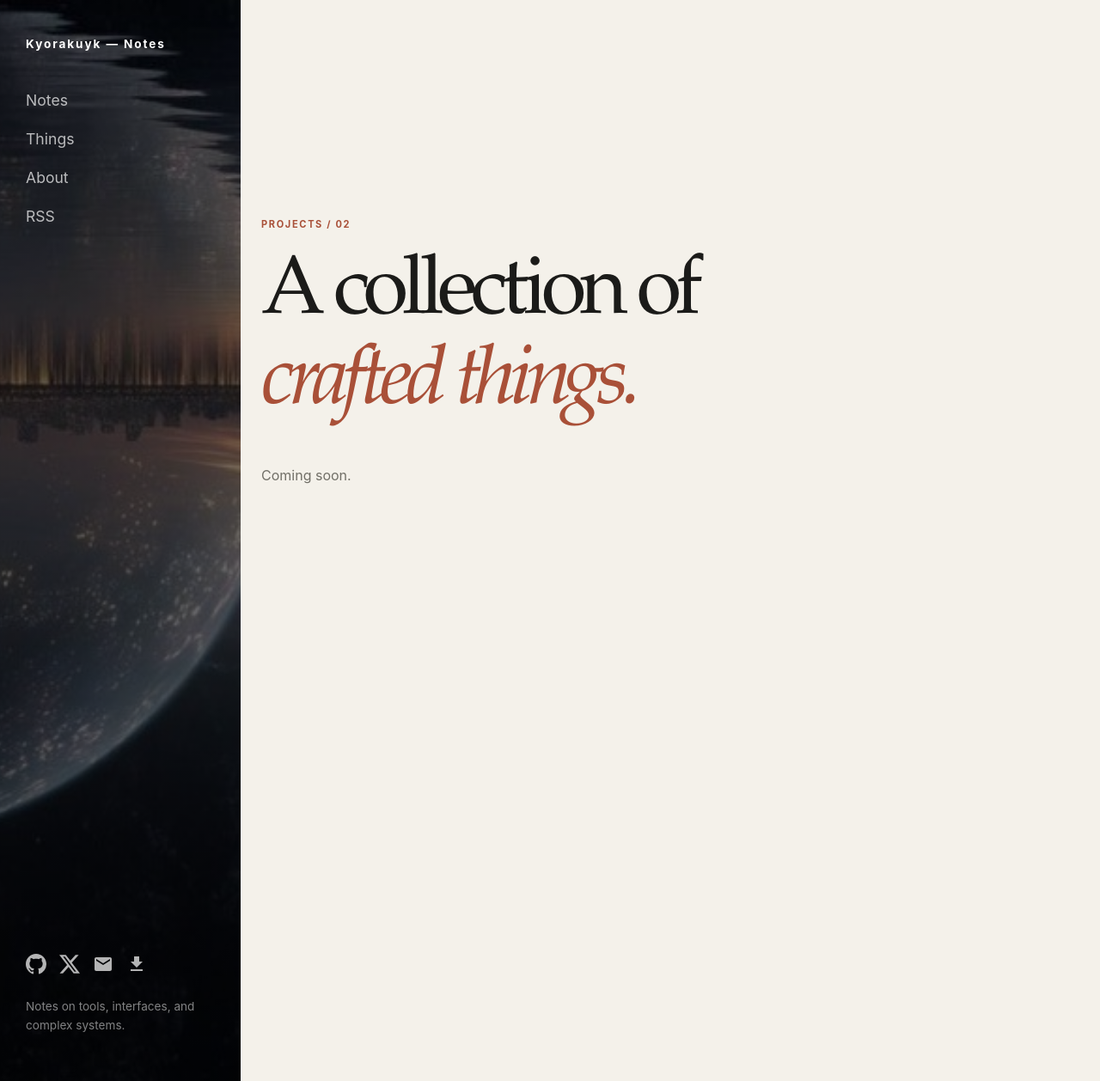
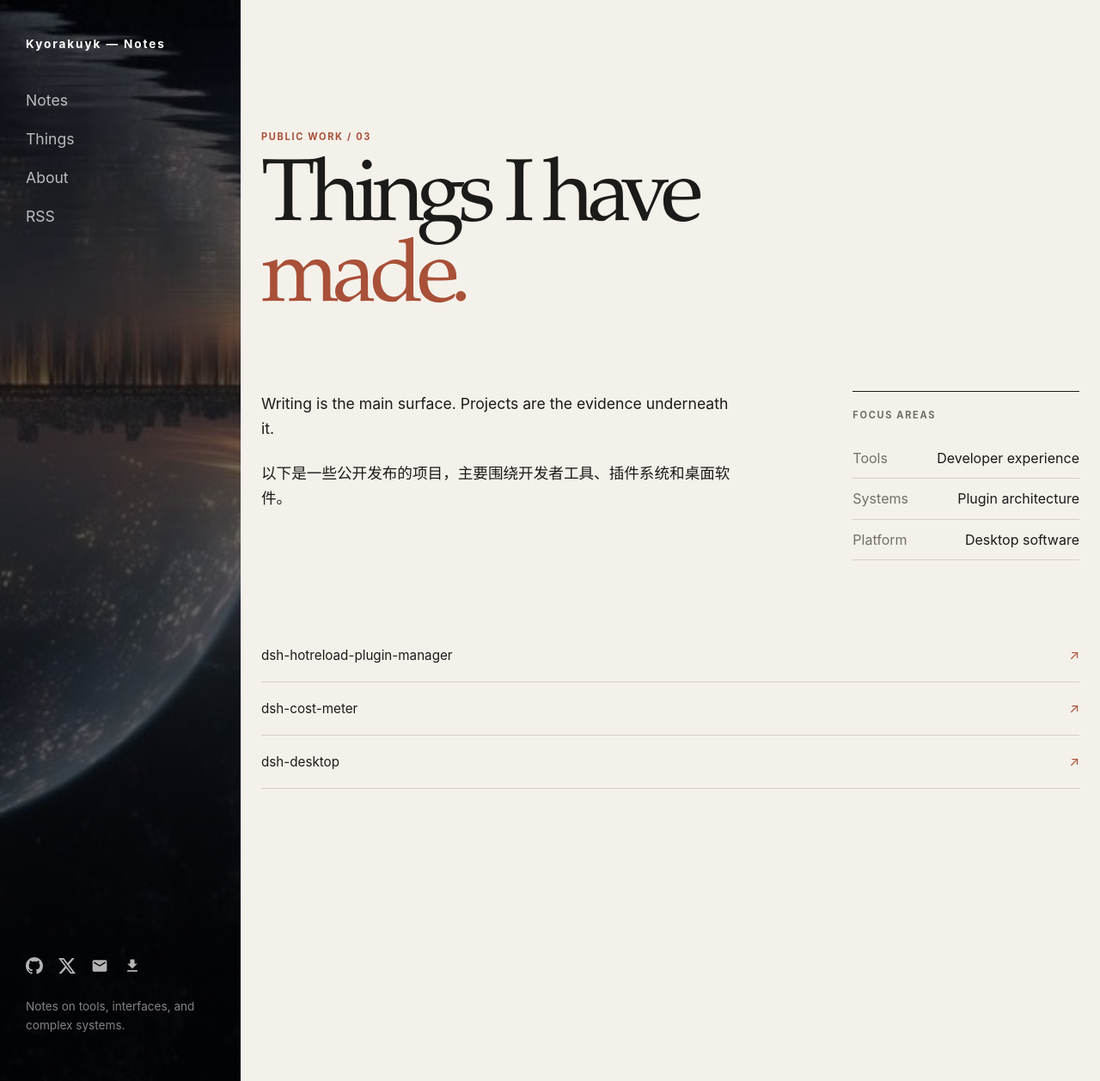
Before and after one commit to kyorakuyk/kyorakuyk.github.io, a Jekyll site: the page built from things.md, in a window 1280 px wide. Shown: the whole page at 86% size. Built offline with Jekyll 4.4.1, drawn with Linux system fonts in a browser that asks for light colours.

Commit message:
fix: icon spacing/sizing, scroll overlap, velocity drag, Notes navigation, Things/RSS pages

```diff
--- a/_includes/sidebar.html
+++ b/_includes/sidebar.html
@@ -1,5 +1,5 @@
 <aside id="sidebar">
-  <!-- Sidebar State Content (Left aligned) -->
+  <!-- Sidebar State Content (Left aligned, visible when sidebar is collapsed) -->
   <div class="sidebar-inner sidebar-content">
     <div class="sidebar-brand">
       <a href="{{ '/' | relative_url }}">{{ site.title | escape }}</a>
@@ -7,25 +7,25 @@
 
     <nav class="sidebar-nav">
       <ul>
-        <li><a href="{{ '/' | relative_url }}#notes" class="nav-notes">Notes</a></li>
+        <li><a href="{{ '/' | relative_url }}" class="nav-notes">Notes</a></li>
         <li><a href="{{ '/things/' | relative_url }}">Things</a></li>
         <li><a href="{{ '/about/' | relative_url }}">About</a></li>
-        <li><a href="{{ '/feed.xml' | relative_url }}">RSS</a></li>
+        <li><a href="{{ '/rss/' | relative_url }}">RSS</a></li>
       </ul>
     </nav>
 
     <div class="sidebar-footer">
       <nav class="social-nav">
-        <a href="https://github.com/kyorakuyk" target="_blank" title="GitHub"><svg width="24" height="24" viewBox="0 0 24 24" fill="currentColor"><path d="M12 0C5.37 0 0 5.37 0 12c0 5.31 3.435 9.795 8.205 11.385.6.105.825-.255.825-.57 0-.285-.015-1.23-.015-2.235-3.015.555-3.795-.735-4.035-1.41-.135-.345-.72-1.41-1.23-1.695-.42-.225-1.02-.78-.015-.795.945-.015 1.62.87 1.845 1.23 1.08 1.815 2.805 1.305 3.495.99.105-.78.42-1.305.765-1.605-2.67-.3-5.46-1.335-5.46-5.925 0-1.305.465-2.385 1.23-3.225-.12-.3-.54-1.53.12-3.18 0 0 1.005-.315 3.3 1.23.96-.27 1.98-.405 3-.405s2.04.135 3 .405c2.295-1.56 3.3-1.23 3.3-1.23.66 1.65.24 2.88.12 3.18.765.84 1.23 1.905 1.23 3.225 0 4.605-2.805 5.625-5.475 5.925.435.375.81 1.095.81 2.22 0 1.605-.015 2.895-.015 3.3 0 .315.225.69.825.57A12.02 12.02 0 0024 12c0-6.63-5.37-12-12-12z"/></svg></a>
-        <a href="#" target="_blank" title="X"><svg width="24" height="24" viewBox="0 0 24 24" fill="currentColor"><path d="M18.901 1.153h3.68l-8.04 9.19L24 22.846h-7.406l-5.8-7.584-6.638 7.584H.474l8.6-9.83L0 1.154h7.594l5.243 6.932ZM17.61 20.644h2.039L6.486 3.24H4.298Z"/></svg></a>
-        <a href="mailto:hi@example.com" title="Email"><svg width="24" height="24" viewBox="0 0 24 24" fill="currentColor"><path d="M20 4H4c-1.1 0-2 .9-2 2v12c0 1.1.9 2 2 2h16c1.1 0 2-.9 2-2V6c0-1.1-.9-2-2-2zm0 4l-8 5-8-5V6l8 5 8-5v2z"/></svg></a>
-        <a href="#" title="Download"><svg width="24" height="24" viewBox="0 0 24 24" fill="currentColor"><path d="M19 9h-4V3H9v6H5l7 7 7-7zM5 18v2h14v-2H5z"/></svg></a>
+        <a href="https://github.com/kyorakuyk" target="_blank" title="GitHub"><svg width="20" height="20" viewBox="0 0 24 24" fill="currentColor"><path d="M12 0C5.37 0 0 5.37 0 12c0 5.31 3.435 9.795 8.205 11.385.6.105.825-.255.825-.57 0-.285-.015-1.23-.015-2.235-3.015.555-3.795-.735-4.035-1.41-.135-.345-.72-1.41-1.23-1.695-.42-.225-1.02-.78-.015-.795.945-.015 1.62.87 1.845 1.23 1.08 1.815 2.805 1.305 3.495.99.105-.78.42-1.305.765-1.605-2.67-.3-5.46-1.335-5.46-5.925 0-1.305.465-2.385 1.23-3.225-.12-.3-.54-1.53.12-3.18 0 0 1.005-.315 3.3 1.23.96-.27 1.98-.405 3-.405s2.04.135 3 .405c2.295-1.56 3.3-1.23 3.3-1.23.66 1.65.24 2.88.12 3.18.765.84 1.23 1.905 1.23 3.225 0 4.605-2.805 5.625-5.475 5.925.435.375.81 1.095.81 2.22 0 1.605-.015 2.895-.015 3.3 0 .315.225.69.825.57A12.02 12.02 0 0024 12c0-6.63-5.37-12-12-12z"/></svg></a>
+        <a href="#" target="_blank" title="X"><svg width="20" height="20" viewBox="0 0 24 24" fill="currentColor"><path d="M18.901 1.153h3.68l-8.04 9.19L24 22.846h-7.406l-5.8-7.584-6.638 7.584H.474l8.6-9.83L0 1.154h7.594l5.243 6.932ZM17.61 20.644h2.039L6.486 3.24H4.298Z"/></svg></a>
+        <a href="mailto:hi@example.com" title="Email"><svg width="20" height="20" viewBox="0 0 24 24" fill="currentColor"><path d="M20 4H4c-1.1 0-2 .9-2 2v12c0 1.1.9 2 2 2h16c1.1 0 2-.9 2-2V6c0-1.1-.9-2-2-2zm0 4l-8 5-8-5V6l8 5 8-5v2z"/></svg></a>
+        <a href="#" title="Download"><svg width="20" height="20" viewBox="0 0 24 24" fill="currentColor"><path d="M19 9h-4V3H9v6H5l7 7 7-7zM5 18v2h14v-2H5z"/></svg></a>
       </nav>
       <p class="tagline">{{ site.description }}</p>
     </div>
   </div>
 
-  <!-- Splash State Content (Centered) -->
+  <!-- Splash State Content (Centered, visible on initial full-screen) -->
   <div class="sidebar-inner splash-content">
     <div class="splash-quote">
       <h1>Make<br>something<br><span>interesting.</span></h1>
@@ -33,19 +33,20 @@
 
     <nav class="splash-nav">
       <ul>
-        <li><a href="{{ '/' | relative_url }}#notes" class="nav-notes">Notes</a></li>
+        <li><a href="{{ '/' | relative_url }}" class="nav-notes">Notes</a></li>
         <li><a href="{{ '/things/' | relative_url }}">Things</a></li>
         <li><a href="{{ '/about/' | relative_url }}">About</a></li>
-        <li><a href="{{ '/feed.xml' | relative_url }}">RSS</a></li>
+        <li><a href="{{ '/rss/' | relative_url }}">RSS</a></li>
       </ul>
     </nav>
 
     <div class="splash-footer">
+      <div class="splash-social-line"></div>
       <nav class="social-nav">
-        <a href="https://github.com/kyorakuyk" target="_blank" title="GitHub"><svg width="24" height="24" viewBox="0 0 24 24" fill="currentColor"><path d="M12 0C5.37 0 0 5.37 0 12c0 5.31 3.435 9.795 8.205 11.385.6.105.825-.255.825-.57 0-.285-.015-1.23-.015-2.235-3.015.555-3.795-.735-4.035-1.41-.135-.345-.72-1.41-1.23-1.695-.42-.225-1.02-.78-.015-.795.945-.015 1.62.87 1.845 1.23 1.08 1.815 2.805 1.305 3.495.99.105-.78.42-1.305.765-1.605-2.67-.3-5.46-1.335-5.46-5.925 0-1.305.465-2.385 1.23-3.225-.12-.3-.54-1.53.12-3.18 0 0 1.005-.315 3.3 1.23.96-.27 1.98-.405 3-.405s2.04.135 3 .405c2.295-1.56 3.3-1.23 3.3-1.23.66 1.65.24 2.88.12 3.18.765.84 1.23 1.905 1.23 3.225 0 4.605-2.805 5.625-5.475 5.925.435.375.81 1.095.81 2.22 0 1.605-.015 2.895-.015 3.3 0 .315.225.69.825.57A12.02 12.02 0 0024 12c0-6.63-5.37-12-12-12z"/></svg></a>
-        <a href="#" target="_blank" title="X"><svg width="24" height="24" viewBox="0 0 24 24" fill="currentColor"><path d="M18.901 1.153h3.68l-8.04 9.19L24 22.846h-7.406l-5.8-7.584-6.638 7.584H.474l8.6-9.83L0 1.154h7.594l5.243 6.932ZM17.61 20.644h2.039L6.486 3.24H4.298Z"/></svg></a>
-        <a href="mailto:hi@example.com" title="Email"><svg width="24" height="24" viewBox="0 0 24 24" fill="currentColor"><path d="M20 4H4c-1.1 0-2 .9-2 2v12c0 1.1.9 2 2 2h16c1.1 0 2-.9 2-2V6c0-1.1-.9-2-2-2zm0 4l-8 5-8-5V6l8 5 8-5v2z"/></svg></a>
-        <a href="#" title="Download"><svg width="24" height="24" viewBox="0 0 24 24" fill="currentColor"><path d="M19 9h-4V3H9v6H5l7 7 7-7zM5 18v2h14v-2H5z"/></svg></a>
+        <a href="https://github.com/kyorakuyk" target="_blank" title="GitHub"><svg width="20" height="20" viewBox="0 0 24 24" fill="currentColor"><path d="M12 0C5.37 0 0 5.37 0 12c0 5.31 3.435 9.795 8.205 11.385.6.105.825-.255.825-.57 0-.285-.015-1.23-.015-2.235-3.015.555-3.795-.735-4.035-1.41-.135-.345-.72-1.41-1.23-1.695-.42-.225-1.02-.78-.015-.795.945-.015 1.62.87 1.845 1.23 1.08 1.815 2.805 1.305 3.495.99.105-.78.42-1.305.765-1.605-2.67-.3-5.46-1.335-5.46-5.925 0-1.305.465-2.385 1.23-3.225-.12-.3-.54-1.53.12-3.18 0 0 1.005-.315 3.3 1.23.96-.27 1.98-.405 3-.405s2.04.135 3 .405c2.295-1.56 3.3-1.23 3.3-1.23.66 1.65.24 2.88.12 3.18.765.84 1.23 1.905 1.23 3.225 0 4.605-2.805 5.625-5.475 5.925.435.375.81 1.095.81 2.22 0 1.605-.015 2.895-.015 3.3 0 .315.225.69.825.57A12.02 12.02 0 0024 12c0-6.63-5.37-12-12-12z"/></svg></a>
+        <a href="#" target="_blank" title="X"><svg width="20" height="20" viewBox="0 0 24 24" fill="currentColor"><path d="M18.901 1.153h3.68l-8.04 9.19L24 22.846h-7.406l-5.8-7.584-6.638 7.584H.474l8.6-9.83L0 1.154h7.594l5.243 6.932ZM17.61 20.644h2.039L6.486 3.24H4.298Z"/></svg></a>
+        <a href="mailto:hi@example.com" title="Email"><svg width="20" height="20" viewBox="0 0 24 24" fill="currentColor"><path d="M20 4H4c-1.1 0-2 .9-2 2v12c0 1.1.9 2 2 2h16c1.1 0 2-.9 2-2V6c0-1.1-.9-2-2-2zm0 4l-8 5-8-5V6l8 5 8-5v2z"/></svg></a>
+        <a href="#" title="Download"><svg width="20" height="20" viewBox="0 0 24 24" fill="currentColor"><path d="M19 9h-4V3H9v6H5l7 7 7-7zM5 18v2h14v-2H5z"/></svg></a>
       </nav>
     </div>
   </div>
--- a/assets/css/site.css
+++ b/assets/css/site.css
@@ -170,9 +170,10 @@ code { padding: 0.1em 0.35em; background: var(--paper-deep); font-size: 0.9em; }
   top: 0;
   z-index: 100;
   color: #fff;
-  cursor: grab;
+  overflow: hidden;
 }
-#sidebar:active { cursor: grabbing; }
+body.state-splash #sidebar { cursor: grab; }
+body.state-splash #sidebar:active { cursor: grabbing; }
 
 .sidebar-inner {
   display: flex;
@@ -200,24 +201,38 @@ code { padding: 0.1em 0.35em; background: var(--paper-deep); font-size: 0.9em; }
 .sidebar-footer { margin-top: auto; color: rgba(255, 255, 255, 0.5); font-size: 0.85rem; display: flex; flex-direction: column; gap: 12px; }
 
 /* Social Nav */
-.social-nav { display: flex; gap: 15px; }
-.social-nav a { color: #fff; text-decoration: none; font-weight: bold; font-size: 0.9rem; opacity: 0.7; transition: opacity 0.2s; }
+.social-nav {
+  display: flex;
+  gap: 18px;
+  align-items: center;
+}
+.social-nav a {
+  color: #fff;
+  text-decoration: none;
+  opacity: 0.7;
+  transition: opacity 0.2s;
+  line-height: 0;
+  display: inline-flex;
+  align-items: center;
+  justify-content: center;
+}
 .social-nav a:hover {
   opacity: 1;
   animation: chromatic-glitch 0.3s cubic-bezier(.25, .46, .45, .94) both infinite;
 }
+.social-nav a svg {
+  display: block;
+  width: 20px;
+  height: 20px;
+}
 
 @keyframes chromatic-glitch {
-  0% { transform: translate(0); filter: drop-shadow(0 0 0 transparent); }
-  20% { transform: translate(-1px, 1px); filter: drop-shadow(2px 0 0 rgba(255,0,0,0.8)) drop-shadow(-2px 0 0 rgba(0,255,255,0.8)); }
-  40% { transform: translate(-1px, -1px); filter: drop-shadow(1px 0 0 rgba(255,0,0,0.8)) drop-shadow(-1px 0 0 rgba(0,255,255,0.8)); }
-  60% { transform: translate(1px, 1px); filter: drop-shadow(-2px 0 0 rgba(255,0,0,0.8)) drop-shadow(2px 0 0 rgba(0,255,255,0.8)); }
-  80% { transform: translate(1px, -1px); filter: drop-shadow(-1px 0 0 rgba(255,0,0,0.8)) drop-shadow(1px 0 0 rgba(0,255,255,0.8)); }
-  100% { transform: translate(0); filter: drop-shadow(0 0 0 transparent); }
-}
-
-.social-nav a svg {
-  display: block;
+  0%   { transform: translate(0);         filter: drop-shadow(0 0 0 transparent); }
+  20%  { transform: translate(-1px, 1px);  filter: drop-shadow(2px 0 0 rgba(255,0,0,0.8)) drop-shadow(-2px 0 0 rgba(0,255,255,0.8)); }
+  40%  { transform: translate(-1px,-1px);  filter: drop-shadow(1px 0 0 rgba(255,0,0,0.8)) drop-shadow(-1px 0 0 rgba(0,255,255,0.8)); }
+  60%  { transform: translate(1px, 1px);   filter: drop-shadow(-2px 0 0 rgba(255,0,0,0.8)) drop-shadow(2px 0 0 rgba(0,255,255,0.8)); }
+  80%  { transform: translate(1px,-1px);   filter: drop-shadow(-1px 0 0 rgba(255,0,0,0.8)) drop-shadow(1px 0 0 rgba(0,255,255,0.8)); }
+  100% { transform: translate(0);         filter: drop-shadow(0 0 0 transparent); }
 }
 
 /* Splash Content */
@@ -267,6 +282,15 @@ code { padding: 0.1em 0.35em; background: var(--paper-deep); font-size: 0.9em; }
 .splash-footer {
   position: absolute;
   bottom: 40px;
+  display: flex;
+  flex-direction: column;
+  align-items: center;
+  gap: 16px;
+}
+.splash-social-line {
+  width: 120px;
+  height: 1px;
+  background: rgba(255, 255, 255, 0.25);
 }
 
 /* Splash State Override */
@@ -312,8 +336,10 @@ body.state-splash #main-content {
   position: absolute;
   top: 0;
   left: 0;
-  transition: transform 0.8s cubic-bezier(0.77, 0, 0.175, 1);
+  transition: transform 0.8s cubic-bezier(0.77, 0, 0.175, 1),
+              opacity 0.6s ease;
   padding: 40px 0;
+  background: var(--paper);
 }
 
 .hero-inner {
@@ -323,16 +349,18 @@ body.state-splash #main-content {
   justify-content: center;
 }
 
-#view-hero { transform: translateY(0); }
-#view-notes { transform: translateY(100%); }
+#view-hero { transform: translateY(0); z-index: 2; }
+#view-notes { transform: translateY(100%); z-index: 1; }
 
 .is-home.view-notes-active #view-hero {
-  transform: translateY(-50%);
+  transform: translateY(-100%);
   opacity: 0;
   pointer-events: none;
+  z-index: 1;
 }
 .is-home.view-notes-active #view-notes {
   transform: translateY(0);
+  z-index: 2;
 }
 
 /* Tag Filters */
--- a/assets/js/interaction.js
+++ b/assets/js/interaction.js
@@ -1,8 +1,11 @@
 document.addEventListener('DOMContentLoaded', () => {
   const body = document.body;
-  const splashQuote = document.querySelector('.splash-quote');
+  const sidebar = document.getElementById('sidebar');
+  const mainContent = document.getElementById('main-content');
 
+  // ==========================================================================
   // 1. Splash Screen Transition
+  // ==========================================================================
   function exitSplash() {
     if (body.classList.contains('state-splash')) {
       body.classList.remove('state-splash');
@@ -10,30 +13,27 @@ document.addEventListener('DOMContentLoaded', () => {
     }
   }
 
-  if (splashQuote) {
-    splashQuote.addEventListener('click', exitSplash);
-  }
-
-  window.addEventListener('wheel', (e) => {
+  // Scroll wheel exits splash
+  window.addEventListener('wheel', () => {
     if (body.classList.contains('state-splash') && window.innerWidth > 768) {
       exitSplash();
     }
   }, { passive: true });
 
-  // 2. Scroll Jacking between Hero and Notes views
+  // ==========================================================================
+  // 2. Scroll Jacking between Hero and Notes views (Home page only)
+  // ==========================================================================
   let isAnimating = false;
   let accumulatedDelta = 0;
   const SCROLL_THRESHOLD = 80;
 
   function switchView(toNotes) {
     if (isAnimating) return;
-
     if (toNotes) {
       body.classList.add('view-notes-active');
     } else {
       body.classList.remove('view-notes-active');
     }
-
     isAnimating = true;
     setTimeout(() => {
       isAnimating = false;
@@ -41,8 +41,7 @@ document.addEventListener('DOMContentLoaded', () => {
     }, 800);
   }
 
-  const mainContent = document.getElementById('main-content');
-
+  if (mainContent) {
     mainContent.addEventListener('wheel', (e) => {
       if (!body.classList.contains('is-home')) return;
       if (window.innerWidth <= 768) return;
@@ -51,9 +50,7 @@ document.addEventListener('DOMContentLoaded', () => {
       const isViewNotesActive = body.classList.contains('view-notes-active');
       const viewNotes = document.getElementById('view-notes');
 
-    if (isViewNotesActive && viewNotes.scrollTop > 0) {
-      return;
-    }
+      if (isViewNotesActive && viewNotes && viewNotes.scrollTop > 0) return;
 
       if (!isViewNotesActive || (isViewNotesActive && e.deltaY < 0)) {
         e.preventDefault();
@@ -65,28 +62,48 @@ document.addEventListener('DOMContentLoaded', () => {
         }
       }
     }, { passive: false });
+  }
 
+  // ==========================================================================
+  // 3. Click handlers (event delegation for Pjax compatibility)
+  // ==========================================================================
   document.addEventListener('click', (e) => {
+    // "Read the notes" button
     const btnReadNotes = e.target.closest('#btn-read-notes');
     if (btnReadNotes && body.classList.contains('is-home')) {
       e.preventDefault();
       exitSplash();
-      switchView(true);
+      setTimeout(() => switchView(true), 100);
+      return;
     }
 
+    // Notes nav link — should exit splash and switch to notes view directly
     const navNotesLink = e.target.closest('.nav-notes');
-    if (navNotesLink && body.classList.contains('is-home')) {
+    if (navNotesLink) {
       e.preventDefault();
+      if (body.classList.contains('is-home')) {
+        // Already on home page, just exit splash and switch view
         exitSplash();
-      switchView(true);
+        setTimeout(() => switchView(true), 100);
+      } else {
+        // On another page, use Pjax to load home, then switch to notes
+        const homeUrl = navNotesLink.href.split('#')[0] || '/';
+        window.history.pushState({ url: homeUrl }, '', homeUrl);
+        loadPage(homeUrl, true); // pass flag to auto-switch to notes
+      }
+      return;
     }
   });
 
-  // 3. Pjax Seamless Page Transitions
+  // ==========================================================================
+  // 4. Pjax Seamless Page Transitions
+  // ==========================================================================
   const cache = new Map();
 
-  async function loadPage(url) {
+  async function loadPage(url, autoSwitchToNotes) {
+    if (!mainContent) return;
     mainContent.style.opacity = '0';
+
     try {
       let html;
       if (cache.has(url)) {
@@ -109,24 +126,20 @@ document.addEventListener('DOMContentLoaded', () => {
         document.title = doc.title;
         body.className = doc.body.className;
 
-        if (url === '/' || url.endsWith('/')) {
+        // Never re-enter splash via Pjax
         body.classList.remove('state-splash');
         body.classList.add('state-sidebar');
-        }
 
-        window.scrollTo(0, 0);
         mainContent.scrollTo(0, 0);
 
         if (window.initTagFilter) window.initTagFilter();
 
-        // Auto open notes view if navigated to /#notes
-        if ((url === '/' || url.endsWith('/')) && window.location.hash === '#notes') {
-          setTimeout(() => {
-            if (typeof switchView === 'function') switchView(true);
-          }, 400); // Wait for fade in
+        mainContent.style.opacity = '1';
+
+        // If we came from Notes link, auto-switch to notes view after content loads
+        if (autoSwitchToNotes && body.classList.contains('is-home')) {
+          setTimeout(() => switchView(true), 400);
         }
-
-        mainContent.style.opacity = '1';
       }
     } catch (error) {
       console.error('Pjax failed:', error);
@@ -134,58 +147,94 @@ document.addEventListener('DOMContentLoaded', () => {
     }
   }
 
+  // Intercept link clicks for Pjax
   document.addEventListener('click', (e) => {
     const link = e.target.closest('a');
-    if (!link || link.hostname !== window.location.hostname || link.target === '_blank') return;
+    if (!link) return;
+    if (link.hostname !== window.location.hostname) return;
+    if (link.target === '_blank') return;
     if (e.ctrlKey || e.metaKey || e.shiftKey || e.altKey) return;
 
-    // Ignore pure hash links on the same page
+    // Skip .nav-notes — handled above
+    if (link.classList.contains('nav-notes')) return;
+
+    const href = link.getAttribute('href');
+    if (!href || href.startsWith('#')) return;
+
+    const targetUrl = new URL(link.href);
     const currentUrl = new URL(window.location.href);
-    const targetUrl = new URL(link.href);
+
+    // Skip XML files (RSS feed)
+    if (targetUrl.pathname.endsWith('.xml')) return;
+
+    // Skip same-page hash links
     if (currentUrl.pathname === targetUrl.pathname && targetUrl.hash) return;
-    if (targetUrl.pathname.endsWith('.xml')) return;
 
     if (link.href !== window.location.href) {
       e.preventDefault();
       window.history.pushState({ url: link.href }, '', link.href);
-      loadPage(link.href);
+      loadPage(link.href, false);
     }
   });
 
   window.addEventListener('popstate', () => {
-    loadPage(window.location.href);
+    loadPage(window.location.href, false);
   });
 
-  // 4. Sidebar Drag / Swipe to Reveal
-  const sidebar = document.getElementById('sidebar');
+  // ==========================================================================
+  // 5. Sidebar Drag / Swipe with Velocity Detection
+  // ==========================================================================
   if (sidebar) {
     let startX = 0;
-    let currentX = 0;
+    let lastX = 0;
+    let lastTime = 0;
+    let velocity = 0;
     let isDragging = false;
+    let rafId = null;
 
     function onDragStart(e) {
       if (!body.classList.contains('state-splash')) return;
+      // Don't start drag on interactive elements
+      if (e.target.closest('a, button')) return;
+
       isDragging = true;
-      startX = e.type.includes('mouse') ? e.clientX : e.touches[0].clientX;
+      const clientX = e.type.includes('mouse') ? e.clientX : e.touches[0].clientX;
+      startX = clientX;
+      lastX = clientX;
+      lastTime = Date.now();
+      velocity = 0;
       sidebar.style.transition = 'none';
     }
 
     function onDragMove(e) {
       if (!isDragging) return;
-      currentX = e.type.includes('mouse') ? e.clientX : e.touches[0].clientX;
-      const diff = currentX - startX;
+      const clientX = e.type.includes('mouse') ? e.clientX : e.touches[0].clientX;
+      const now = Date.now();
+      const dt = now - lastTime;
+
+      // Track velocity (px/ms)
+      if (dt > 0) {
+        velocity = (clientX - lastX) / dt;
+      }
+      lastX = clientX;
+      lastTime = now;
+
+      const diff = clientX - startX;
       if (diff < 0) {
         const newWidth = Math.max(280, window.innerWidth + diff);
         sidebar.style.width = newWidth + 'px';
       }
     }
 
-    function onDragEnd(e) {
+    function onDragEnd() {
       if (!isDragging) return;
       isDragging = false;
       sidebar.style.transition = 'width 0.7s cubic-bezier(0.77, 0, 0.175, 1)';
       sidebar.style.width = '';
-      if (currentX - startX < -100) {
+
+      const diff = lastX - startX;
+      // Exit splash if: dragged far enough OR flicked fast enough
+      if (diff < -80 || velocity < -0.5) {
         exitSplash();
       }
     }
@@ -193,8 +242,8 @@ document.addEventListener('DOMContentLoaded', () => {
     sidebar.addEventListener('mousedown', onDragStart);
     window.addEventListener('mousemove', onDragMove);
     window.addEventListener('mouseup', onDragEnd);
-    sidebar.addEventListener('touchstart', onDragStart, {passive: true});
-    window.addEventListener('touchmove', onDragMove, {passive: true});
+    sidebar.addEventListener('touchstart', onDragStart, { passive: true });
+    window.addEventListener('touchmove', onDragMove, { passive: true });
     window.addEventListener('touchend', onDragEnd);
   }
 });
--- a/things.md
+++ b/things.md
@@ -1,14 +1,33 @@
 ---
 layout: default
 title: Things
+permalink: /things/
+description: Projects and public work by Kyorakuyk.
 ---
 
-<div class="page-width about-shell" style="padding-top: 20vh;">
-  <p class="eyebrow">PROJECTS / 02</p>
-  <h1 style="font-family: var(--serif); font-size: clamp(3rem, 8vw, 6rem); line-height: 1.1; margin: 20px 0 40px; color: var(--ink);">
-    A collection of<br><span style="color: var(--accent); font-style: italic;">crafted things.</span>
-  </h1>
-  <p style="color: var(--muted); max-width: 600px; line-height: 1.6;">
-    Coming soon.
-  </p>
+<div class="page-width about-shell">
+  <p class="eyebrow">PUBLIC WORK / 03</p>
+  <h1>Things I have<br><em>made.</em></h1>
+  <div class="about-grid">
+    <div class="about-copy">
+      <p>Writing is the main surface. Projects are the evidence underneath it.</p>
+      <p>以下是一些公开发布的项目，主要围绕开发者工具、插件系统和桌面软件。</p>
+    </div>
+    <aside class="about-aside">
+      <p class="aside-label">Focus areas</p>
+      <dl class="fact-list">
+        <div><dt>Tools</dt><dd>Developer experience</dd></div>
+        <div><dt>Systems</dt><dd>Plugin architecture</dd></div>
+        <div><dt>Platform</dt><dd>Desktop software</dd></div>
+      </dl>
+    </aside>
+  </div>
+
+  <section class="work-section" style="margin-top: 60px;">
+    <ul class="work-list">
+      <li><a href="https://github.com/kyorakuyk/dsh-hotreload-plugin-manager" target="_blank" rel="noreferrer"><span>dsh-hotreload-plugin-manager</span><span>↗</span></a></li>
+      <li><a href="https://github.com/kyorakuyk/dsh-cost-meter" target="_blank" rel="noreferrer"><span>dsh-cost-meter</span><span>↗</span></a></li>
+      <li><a href="https://github.com/kyorakuyk/dsh-desktop" target="_blank" rel="noreferrer"><span>dsh-desktop</span><span>↗</span></a></li>
+    </ul>
+  </section>
 </div>
```
Also changed, not shown: rss.md (added, +30 -0 lines). Lines whose indentation alone changed are shown as unchanged.
